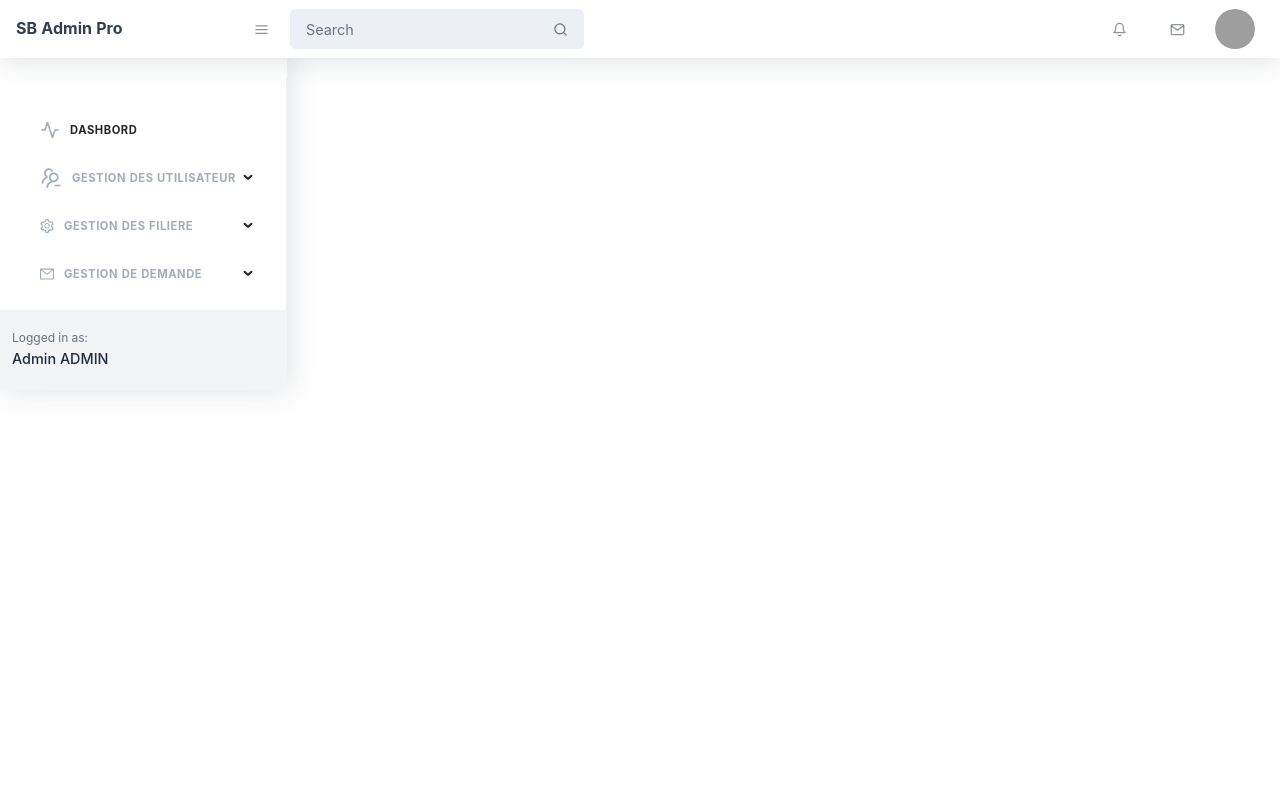
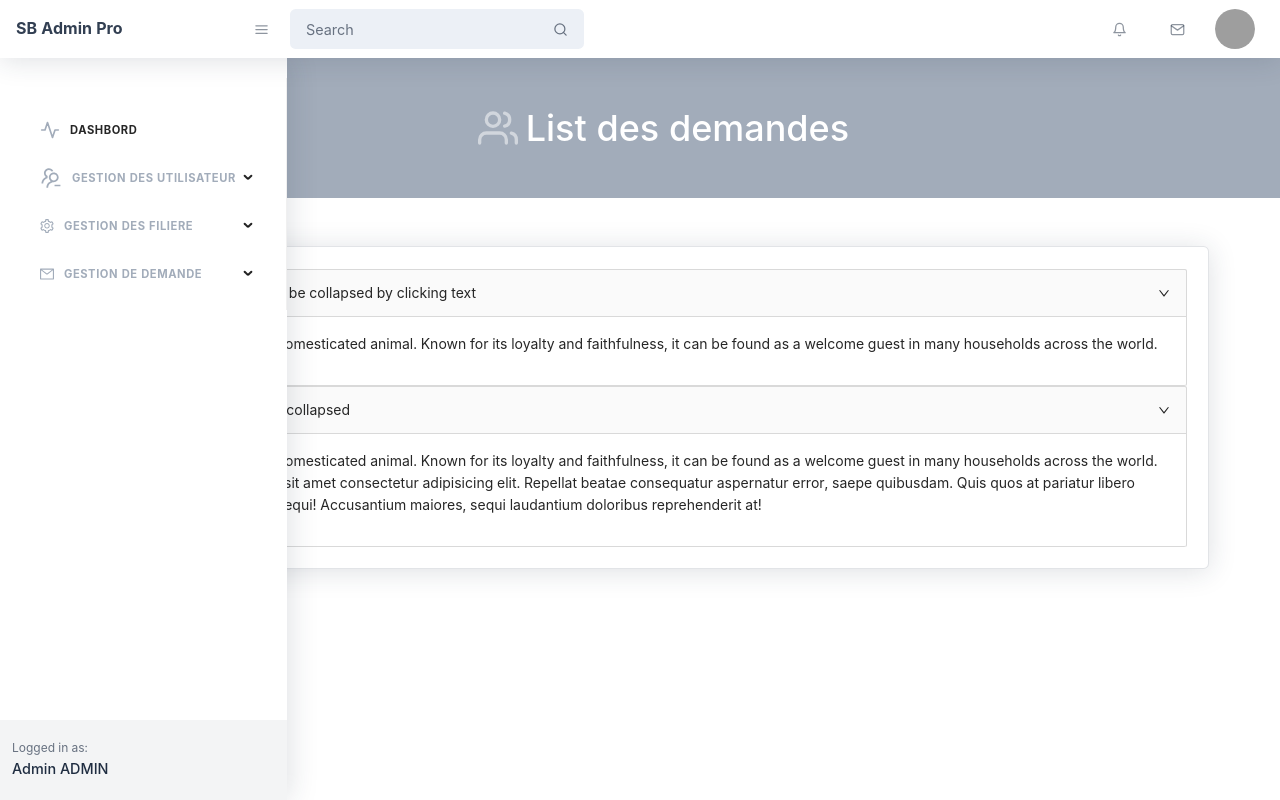
Before and after one commit to Abdelouahedd/gestion_etudiants, a React (Create React App) app in the folder front/front-react/: page /listDemande in a window 1280 px wide. Built offline with nearby package versions, Linux system fonts and the light colour scheme; grey boxes are pictures that could not be loaded.

Commit message:
ListDemande component

```diff
--- /dev/null
+++ b/front/front-react/src/component/demande/listDemande.jsx
@@ -0,0 +1,73 @@
+import React from 'react'
+import { Collapse, Space } from 'antd';
+import * as Icon from 'react-feather';
+
+const { Panel } = Collapse;
+
+const text = `
+  A dog is a type of domesticated animal.
+  Known for its loyalty and faithfulness,
+  it can be found as a welcome guest in many households across the world.
+`;
+
+export default function ListDemande() {
+    return (
+        <div id="layoutSidenav_content">
+            <main>
+                <header className="page-header page-header-dark bg-gray-500">
+                    <div className="container">
+                        <div className="page-header-content pt-4">
+                            <div className="row align-items-center justify-content-center">
+                                <div className="col-auto mt-4">
+                                    <h1 className="page-header-title">
+                                        <div className="page-header-icon">
+                                            <Icon.Users className="feather-xl text-white-50" />
+                                        </div>
+                                        List des demandes
+                                </h1>
+                                </div>
+                            </div>
+                        </div>
+                    </div>
+                </header>
+                <div className="container mt-5">
+                    <div className="row">
+                        <div className="col-xxl-12 col-xl-12">
+                            <div className="card mb-4">
+                                <div className="card-body">
+                                    <div className="datatable">
+                                        {/* <Space direction="vertical" > */}
+                                        <Collapse
+                                            collapsible="header"
+                                            defaultActiveKey={['1']}
+                                            expandIconPosition="right"
+                                        >
+                                            <Panel header="This panel can only be collapsed by clicking text" key="1" >
+                                                <p>{text}</p>
+                                            </Panel>
+                                        </Collapse>
+                                        <Collapse
+                                            collapsible="header"
+                                            defaultActiveKey={['1']}
+                                            expandIconPosition="right"
+                                        >
+                                            <Panel header="This panel can't be collapsed" key="1">
+                                                <p>
+                                                    {text}
+                                                        Lorem ipsum dolor sit amet consectetur adipisicing elit. Repellat beatae consequatur aspernatur error, saepe quibusdam. Quis quos at pariatur libero facilis voluptatum sequi! Accusantium maiores, sequi laudantium doloribus reprehenderit at!
+                                                    </p>
+                                            </Panel>
+                                        </Collapse>
+                                        {/* </Space> */}
+                                    </div>
+                                </div>
+                            </div>
+                        </div>
+                    </div>
+                </div>
+            </main>
+
+        </div>
+
+    )
+}
--- a/front/front-react/src/component/shared/Side-bar/SideBar.jsx
+++ b/front/front-react/src/component/shared/Side-bar/SideBar.jsx
@@ -122,7 +122,9 @@ function SideBar(props) {
                             </SubMenu>
                             <SubMenu key="serv" icon={<MailOutlined />} title="Gestion de demande">
                                 <Menu.Item key="9">
-                                    List des demandes
+                                    <Link to="/listDemande">
+                                        List des demandes
+                                    </Link>
                                 </Menu.Item>
                             </SubMenu>
                         </Menu>
--- a/front/front-react/src/routes/Routes.js
+++ b/front/front-react/src/routes/Routes.js
@@ -17,6 +17,7 @@ const ListModule = lazy(() => import("../component/modules/listModule"));
 const AjouterModule = lazy(() => import("../component/modules/ajouterModule"));
 const ListElModule = lazy(() => import("../component/elementModule/listElModule"));
 const AjouterElModule = lazy(() => import("../component/elementModule/ajouterElModule"));
+const ListDemande = lazy(() => import("../component/demande/listDemande"));
 
 const Routes = () => (
     <Switch>
@@ -35,6 +36,7 @@ const Routes = () => (
         <Route path='/ajouModule' component={AjouterModule} exact />
         <Route path='/listElModule' component={ListElModule} exact />
         <Route path='/ajoutElModule' component={AjouterElModule} exact />
+        <Route path='/listDemande' component={ListDemande} exact />
     </Switch>
 );
 export default Routes;
```
